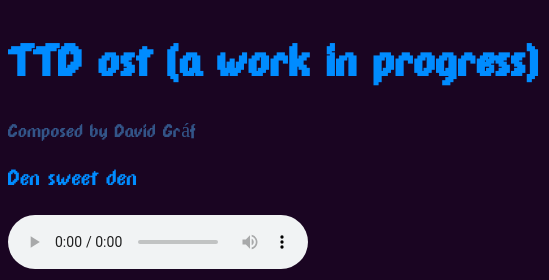
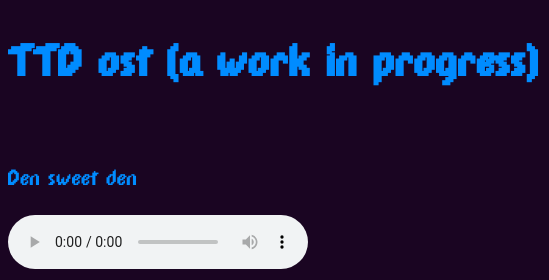
Before and after one commit to somethingbitstudios/TDD, a plain HTML site: page index.html in a window 1280 px wide. Shown: the top 280 px of the page, 0-549 px from the left. Drawn offline with Linux system fonts and the light colour scheme.

Commit message:
Update index.html
will add credits to separate page later, this kinda ruined the ui + the font cant do diacritics

```diff
--- a/index.html
+++ b/index.html
@@ -14,7 +14,6 @@
     transform: translate(-50%, -50%);
      z-index: -1;image-rendering: pixelated;" src="./logo.png"/>
     <h1>TTD ost (a work in progress)</h1>
-    <small style="color: #335588;">Composed by David Gráf</small>
     <br/>
     <p>Den sweet den</p>
     <audio controls src="./ost/DenSweetDen.wav"></audio>
```
